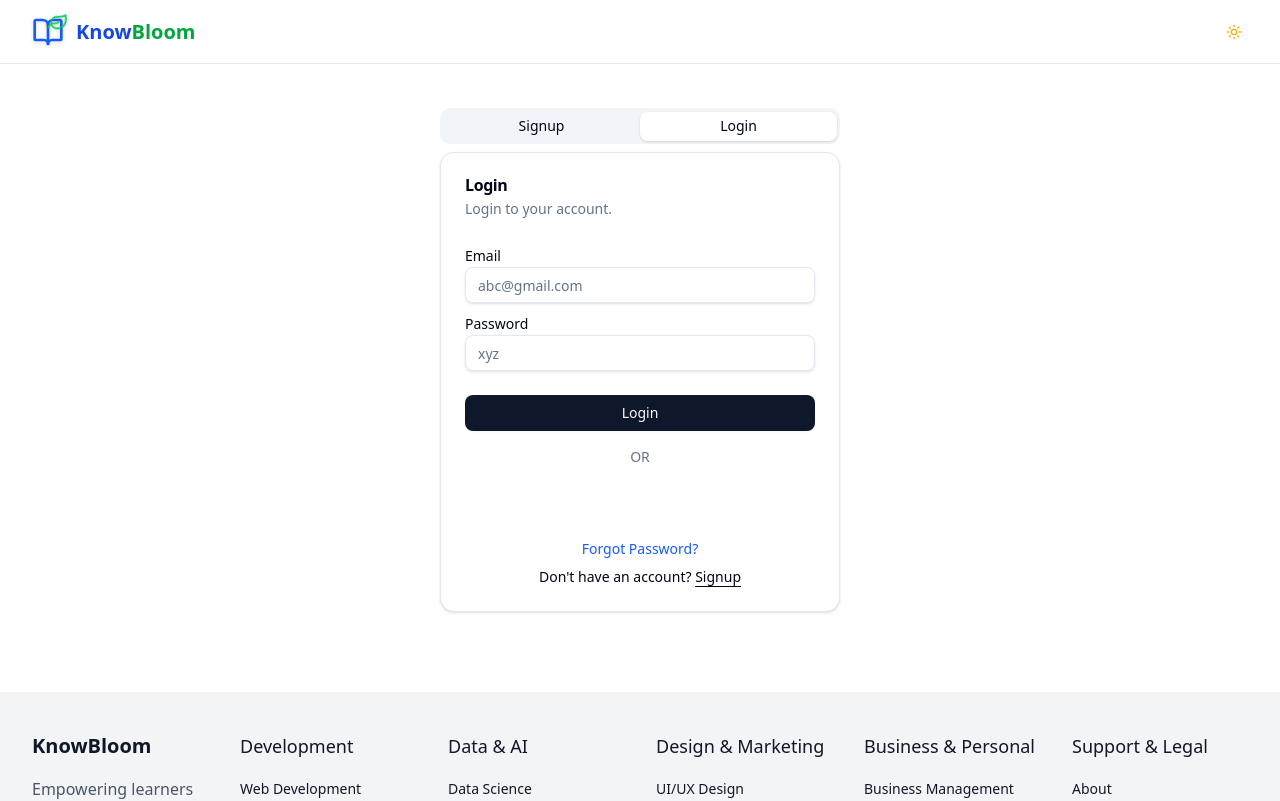
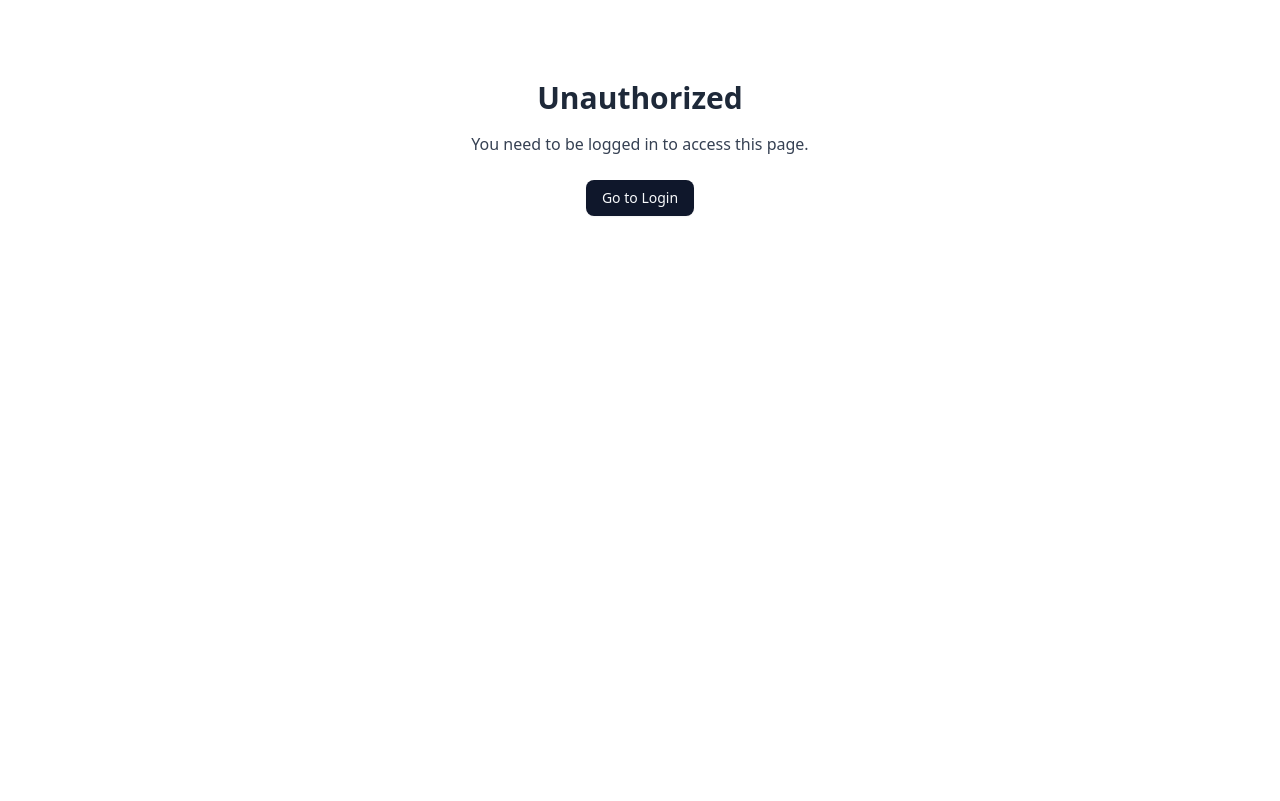
Before and after one commit to akhilrachhadia31/KnowBloom, a React (Vite) app in the folder client/: page /instructor/performance/insights in a window 1280 px wide. Before the commit this address led to /login. Shown: the top 801 px of the page. Built offline with nearby package versions, Linux system fonts and the light colour scheme; no server answers.

Commit message:
new_razorpay

```diff
--- a/client/src/App.jsx
+++ b/client/src/App.jsx
@@ -29,7 +29,8 @@ import RefundPolicy from "./pages/RefundPolicy";
 import LoginFailed from "./pages/LoginFailed";
 import PageNotFound from "./pages/PageNotFound";
 import ServerError from "./pages/ServerError";
-
+import Unauthorized from "./pages/Unauthorized";
+import Forbidden from "./pages/Forbidden";
 
 import LectureTab from "./pages/instructor/lecture/LectureTab";
 import Dashboard from "./pages/instructor/Dashboard";
@@ -113,6 +114,8 @@ const appRouter = createBrowserRouter([
       },
     ],
   },
+  { path: "/unauthorized", element: <Unauthorized /> },
+  { path: "/forbidden", element: <Forbidden /> },
   {
     path: "/instructor",
     element: (
--- a/client/src/components/ProtectedRoutes.jsx
+++ b/client/src/components/ProtectedRoutes.jsx
@@ -1,18 +1,22 @@
+// src/routes/RouteGuards.jsx
+import React from "react";
 import { useSelector } from "react-redux";
 import { Navigate } from "react-router-dom";
+import Unauthorized from "../pages/Unauthorized";
+import Forbidden from "../pages/Forbidden";
 
-// 🔐 Protect routes for authenticated users (like My Learning, My Profile)
+// 🔐 Protect routes for authenticated users
 export const ProtectedRoute = ({ children }) => {
   const { isAuthenticated } = useSelector((store) => store.auth);
 
   if (!isAuthenticated) {
-    return <Navigate to="/login" replace />;
+    return <Unauthorized />;
   }
 
   return children;
 };
 
-// 🔓 Allow only unauthenticated users (like Login, Signup)
+// 🔓 Allow only unauthenticated users (e.g. Login, Signup)
 export const AuthenticatedUser = ({ children }) => {
   const { isAuthenticated } = useSelector((store) => store.auth);
 
@@ -23,21 +27,20 @@ export const AuthenticatedUser = ({ children }) => {
   return children;
 };
 
-// 🔐 Instructor routes with instructor role check
-// renamed from “instructorRoute” to “InstructorRoute” (PascalCase!)
+// 🔥 Alias for clarity
+export const GuestOnlyRoute = AuthenticatedUser;
+
+// 🔐 Instructor routes with role check
 export const InstructorRoute = ({ children }) => {
   const { user, isAuthenticated } = useSelector((store) => store.auth);
 
   if (!isAuthenticated) {
-    return <Navigate to="/login" replace />;
+    return <Unauthorized />;
   }
 
   if (user?.role !== "instructor") {
-    return <Navigate to="/" replace />;
+    return <Forbidden />;
   }
 
   return children;
 };
-
-// 🔥 👇 Optional: Add GuestOnlyRoute (same as AuthenticatedUser for clarity)
-export const GuestOnlyRoute = AuthenticatedUser;
--- /dev/null
+++ b/client/src/pages/Forbidden.jsx
@@ -0,0 +1,19 @@
+import React from "react";
+import { Link } from "react-router-dom";
+import { Button } from "@/components/ui/button";
+
+const Forbidden = () => (
+  <div className="max-w-md mx-auto text-center py-20">
+    <h1 className="text-3xl font-semibold mb-4 text-gray-800 dark:text-white">
+      Forbidden
+    </h1>
+    <p className="text-gray-700 dark:text-gray-300 mb-6">
+      You do not have permission to access this page.
+    </p>
+    <Button asChild>
+      <Link to="/">Back to Home</Link>
+    </Button>
+  </div>
+);
+
+export default Forbidden;
--- /dev/null
+++ b/client/src/pages/Unauthorized.jsx
@@ -0,0 +1,19 @@
+import React from "react";
+import { Link } from "react-router-dom";
+import { Button } from "@/components/ui/button";
+
+const Unauthorized = () => (
+  <div className="max-w-md mx-auto text-center py-20">
+    <h1 className="text-3xl font-semibold mb-4 text-gray-800 dark:text-white">
+      Unauthorized
+    </h1>
+    <p className="text-gray-700 dark:text-gray-300 mb-6">
+      You need to be logged in to access this page.
+    </p>
+    <Button asChild>
+      <Link to="/login">Go to Login</Link>
+    </Button>
+  </div>
+);
+
+export default Unauthorized;
```
